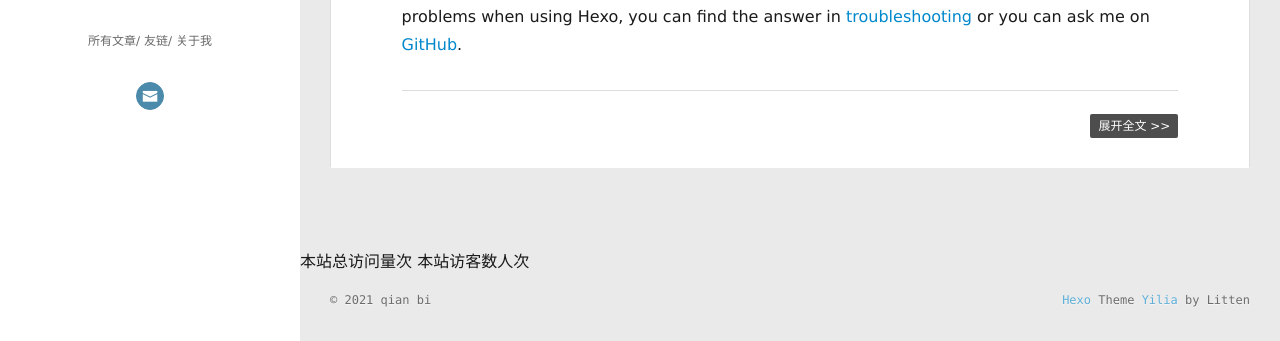
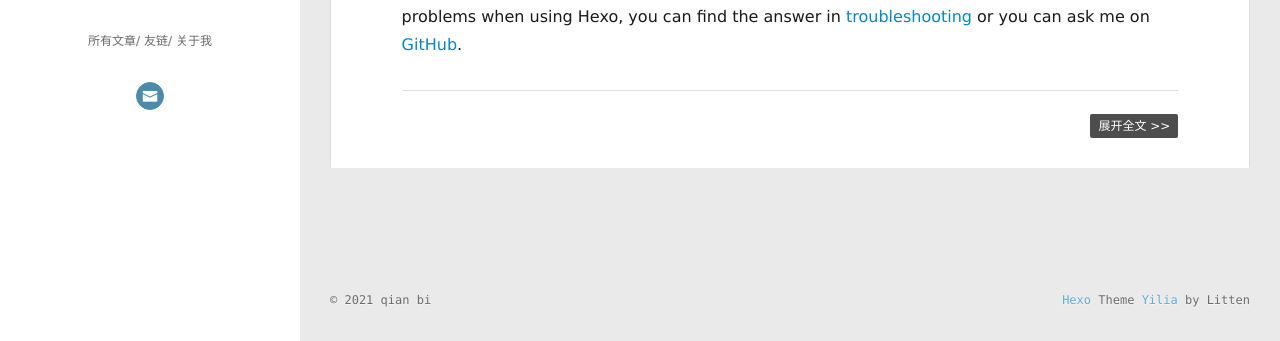
Before and after one commit to ydpencil/ydpencil.github.io, a plain HTML site: page index.html in a window 1280 px wide. Shown: the part 459-800 px from the top of the page. Drawn offline with Linux system fonts and the light colour scheme; some packages are replaced by stand-ins of ours; a script that the page names is missing.

Commit message:
Site updated: 2021-06-10 13:52:38

```diff
--- a/index.html
+++ b/index.html
@@ -300,11 +300,6 @@
   </div>
 </footer>
 
-
-<span id="busuanzi_container_site_pv">    本站总访问量<span id="busuanzi_value_site_pv"></span>次</span>
-
-
-<span id="busuanzi_container_site_uv">  本站访客数<span id="busuanzi_value_site_uv"></span>人次</span>
     </div>
     <script>
 	var yiliaConfig = {
```
Also changed, not shown: 2021/06/09/hello-world/index.html (+0 -5 lines), 2021/06/09/我的第一篇博客/index.html (+0 -5 lines), archives/2021/06/index.html (+0 -5 lines), archives/2021/index.html (+0 -5 lines), archives/index.html (+0 -5 lines), tags/数据结构/index.html (+0 -5 lines).
